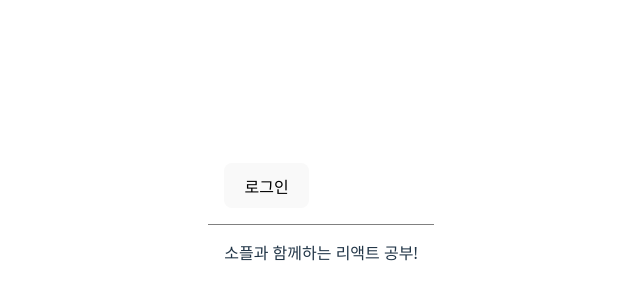
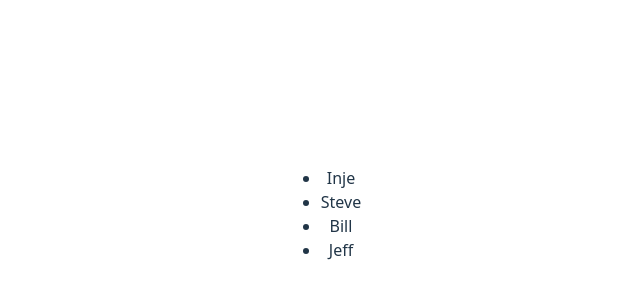
Before and after one commit to Hongyejinjin/first-met-react-practice-v19, a React (Vite) app: page / in a window 1280 px wide. Shown: the part 186-486 px from the top of the page, without its empty margins (319-959 px from the left). Built offline with nearby package versions, Linux system fonts and the light colour scheme.

Commit message:
Chapter10 practice updated.

```diff
--- /dev/null
+++ b/src/chapter_10/AttendanceBook.jsx
@@ -0,0 +1,30 @@
+const students = [
+    {
+        id: 1,
+        name: 'Inje',
+    },
+    {
+        id: 2,
+        name: 'Steve',
+    },
+    {
+        id: 3,
+        name: 'Bill',
+    },
+    {
+        id: 4,
+        name: 'Jeff',
+    },
+];
+
+function AttendanceBook(props) {
+    return (
+        <ul>
+            {students.map((student, index) => {
+                return <li key={student.id}>{student.name}</li>;
+            })}
+        </ul>
+    );
+}
+
+export default AttendanceBook;
--- a/src/main.jsx
+++ b/src/main.jsx
@@ -10,10 +10,11 @@
 import Accommodate from './chapter_07/Accommodate';
 import ConfirmButton from './chapter_08/ConfirmButton';
 import LandingPage from './chapter_09/LandingPage';
+import AttendanceBook from './chapter_10/AttendanceBook';
 
 const root = createRoot(document.getElementById('root'));
 root.render(
     <StrictMode>
-        <LandingPage />
+        <AttendanceBook />
     </StrictMode>
 );
```
